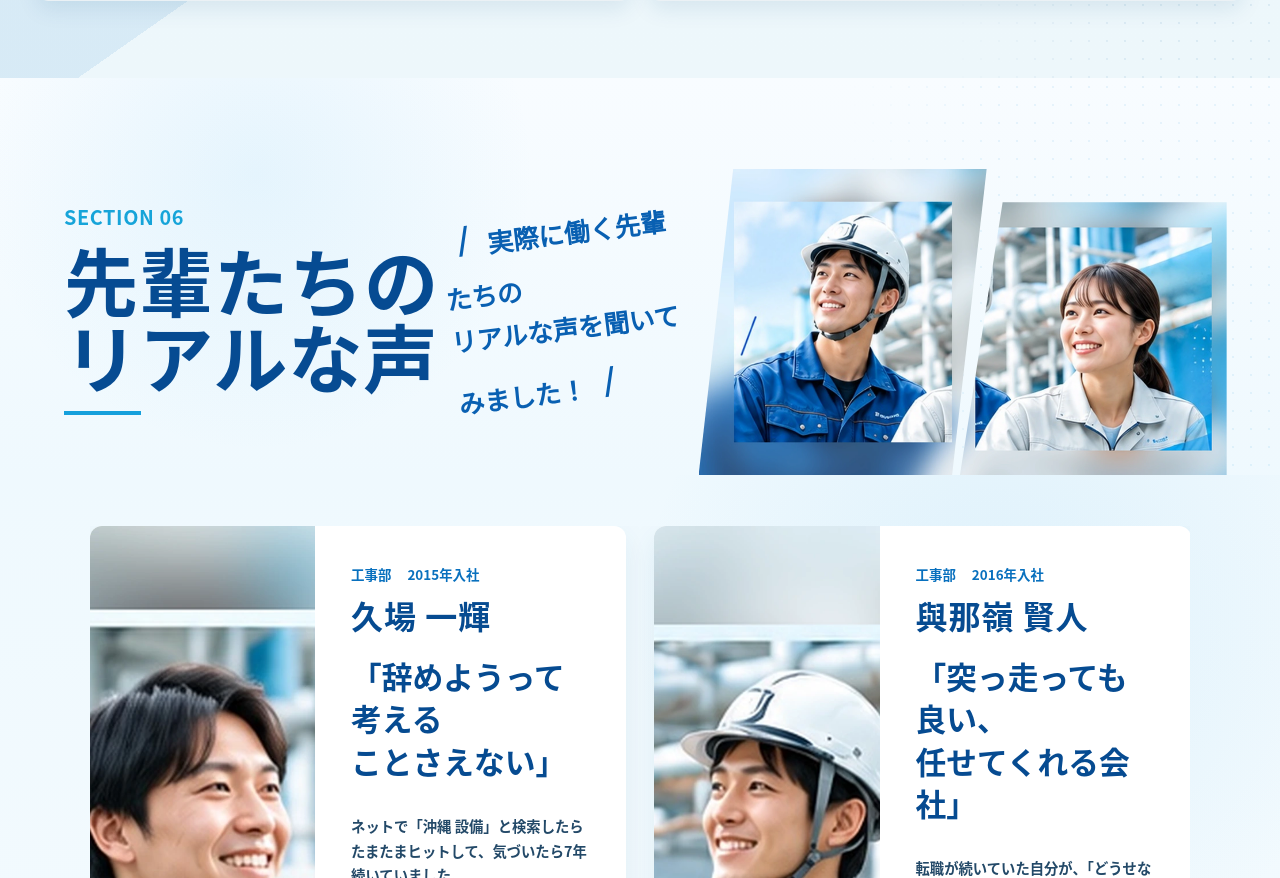
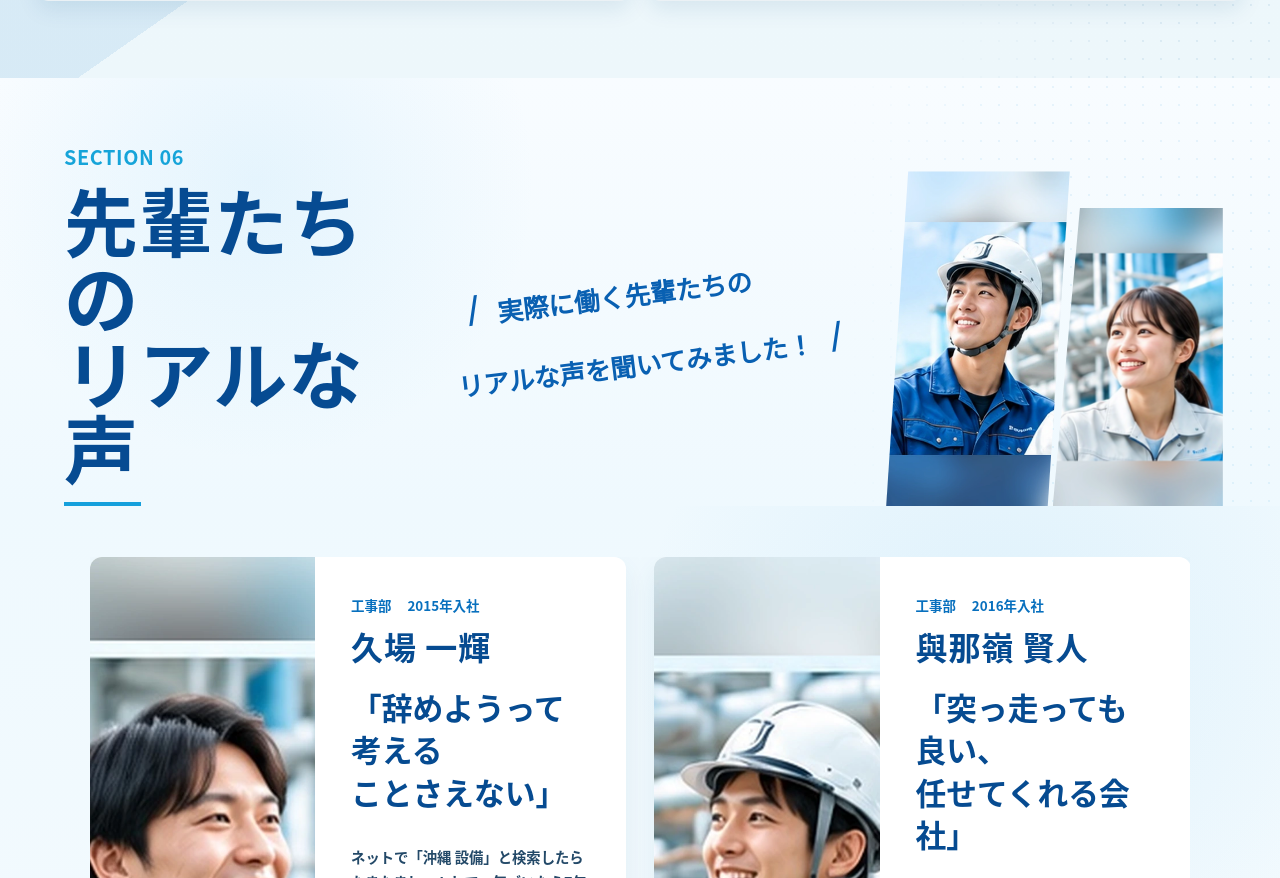
Before and after one commit to g19930310/setsubi-giken-recruit, a plain HTML site: page index.html in a window 1280 px wide. Shown: the part 6631-7509 px from the top of the page. Drawn offline with Linux system fonts and the light colour scheme; no server answers.

Commit message:
Add files via upload

```diff
--- a/css/sections/section-06.css
+++ b/css/sections/section-06.css
@@ -8,7 +8,7 @@
   position: relative;
   min-height: clamp(300px, 31vw, 470px);
   display: grid;
-  grid-template-columns: minmax(300px, .9fr) minmax(210px, .55fr) minmax(420px, 1.25fr);
+  grid-template-columns: minmax(300px, 1fr) minmax(210px, 1.2fr) minmax(340px, .6fr);
   align-items: center;
   padding: clamp(36px, 5vw, 72px) clamp(20px, 5vw, 72px) 0;
   background:
```
